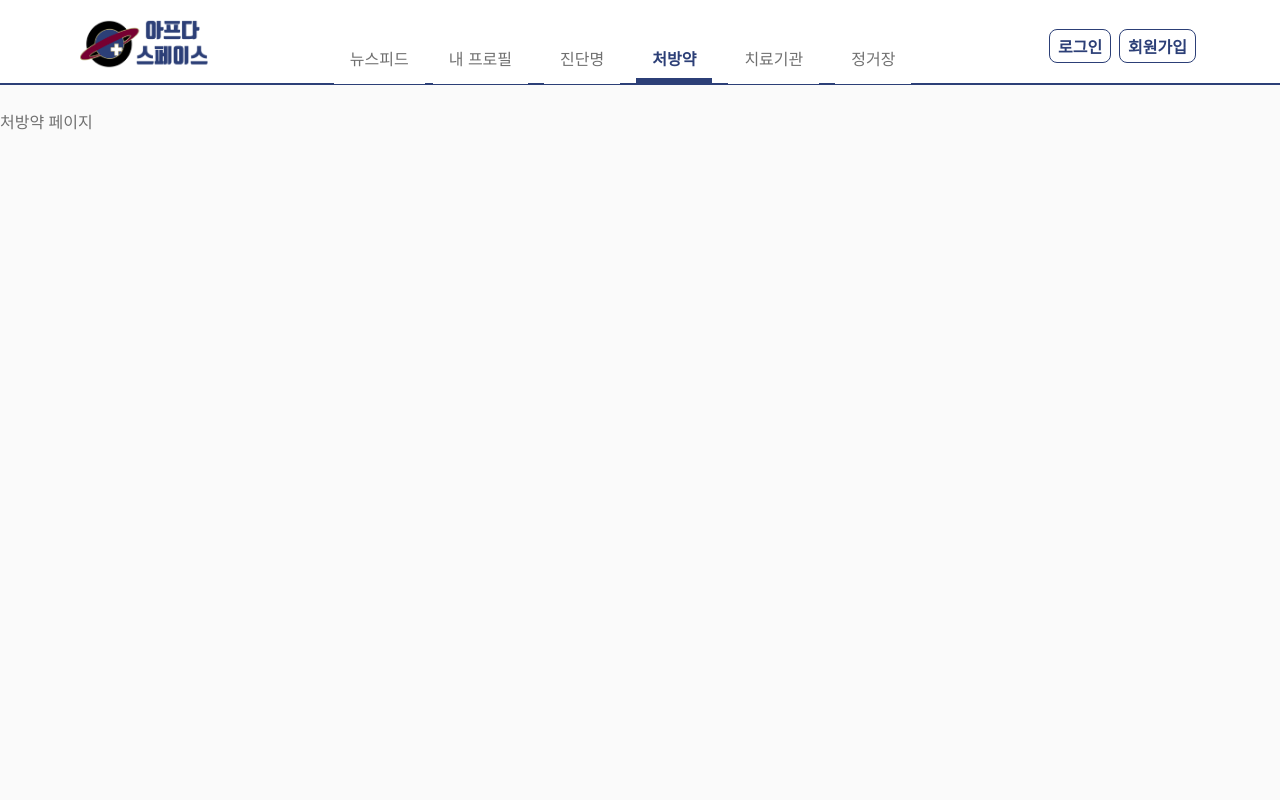
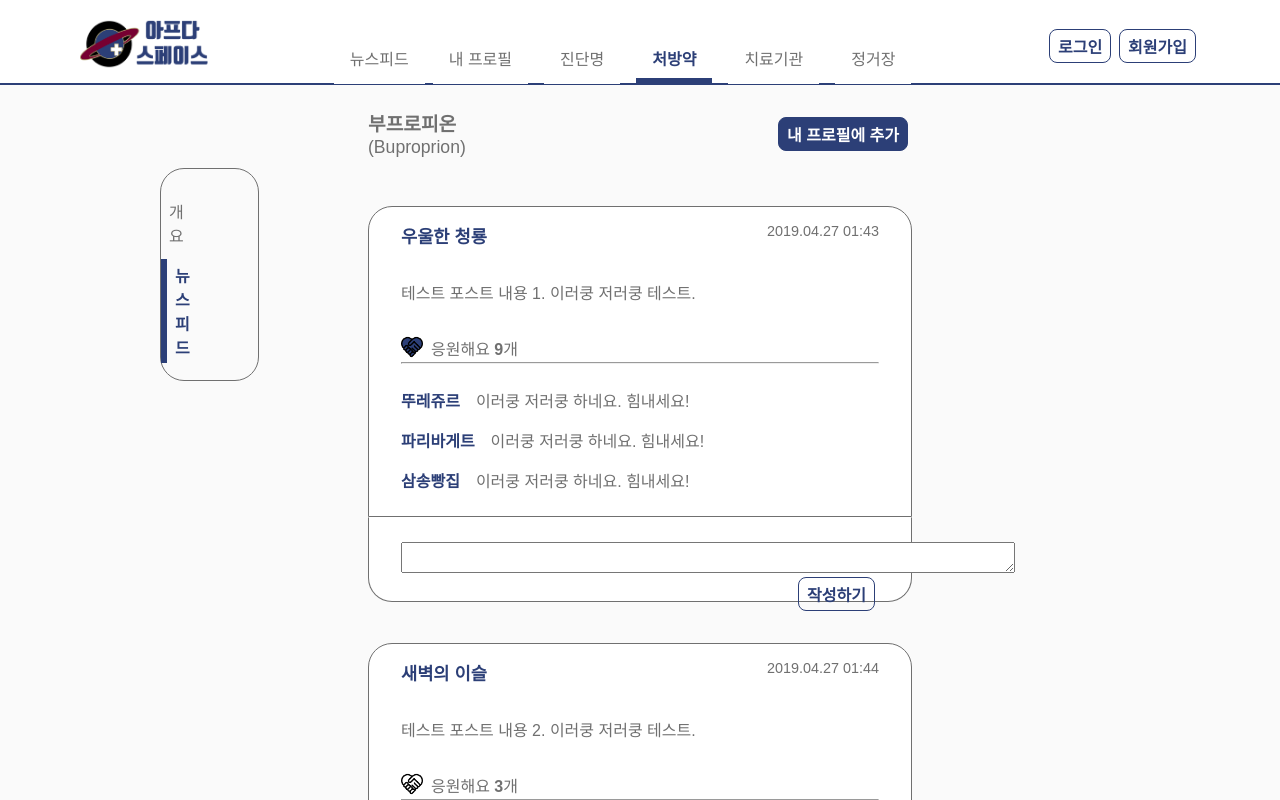
Before and after one commit to heech1013/afda-space, a React (Create React App) app in the folder front_end/: page /medicine/newspeed in a window 1280 px wide. Shown: the top 800 px of the page. Built offline with nearby package versions, Linux system fonts and the light colour scheme.

Commit message:
20190509

```diff
--- a/front_end/src/components/App.js
+++ b/front_end/src/components/App.js
@@ -4,7 +4,7 @@ import {
   NewsPeedPage,
   ProfilePage,
   DiagnosisPage, DiagnosisSummaryPage, DiagnosisSymptomPage, DiagnosisMedicinePage, DiagnosisNewsPeedPage,
-  MedicinePage,
+  MedicinePage, MedicineSummaryPage, MedicineNewspeedPage,
   CenterPage,
   StationPage
 } from 'pages';
@@ -22,7 +22,9 @@ const App = () => {
         <Route exact path="/diagnosis/medicine" component={DiagnosisMedicinePage}/>
         <Route exact path="/diagnosis/newspeed" component={DiagnosisNewsPeedPage}/>
 
-        <Route path="/medicine" component={MedicinePage}/>
+        <Route exact path="/medicine" component={MedicinePage}/>
+        <Route exact path="/medicine/summary" component={MedicineSummaryPage}/>
+        <Route exact path="/medicine/newspeed" component={MedicineNewspeedPage}/>
 
         <Route path="/center" component={CenterPage}/>
 
--- a/front_end/src/components/common/ContentList/ContentList.js
+++ b/front_end/src/components/common/ContentList/ContentList.js
@@ -21,7 +21,7 @@ const ContentItem = ({title, enTitle, number, to}) => {
 
 const ContentList = ({row_1, row_2, to, contents}) => {
   const contentList = contents.map((content) => {
-    const {id, title, enTitle, number} = content;
+    const { id, title, enTitle, number } = content;
     return (
       <div className={cx('content-item-wrapper')} key={id}>
         <ContentItem
--- a/front_end/src/components/common/ContentTitle/ContentTitle.scss
+++ b/front_end/src/components/common/ContentTitle/ContentTitle.scss
@@ -3,9 +3,10 @@
   margin-right: 23rem;
   .nameKr {
     font-weight: bold;
+    font-size: 1.2rem;
   }
   .nameEn {
-
+    font-size: 1.1rem;
   }
   .button {
     float: right;
--- /dev/null
+++ b/front_end/src/components/common/DynamicContentList/index.js
@@ -0,0 +1 @@
+export { default } from './DynamicContentList';
--- a/front_end/src/pages/MedicinePage.js
+++ /dev/null
@@ -1,12 +0,0 @@
-import React from 'react';
-import PageTemplate from 'components/common/PageTemplate';
-
-const MedicinePage = () => {
-  return (
-    <PageTemplate>
-      처방약 페이지
-    </PageTemplate>
-  )
-}
-
-export default MedicinePage;
--- a/front_end/src/pages/index.js
+++ b/front_end/src/pages/index.js
@@ -7,6 +7,9 @@ export { default as DiagnosisSymptomPage } from './diagnosis/DiagnosisSymptomPag
 export { default as DiagnosisMedicinePage } from './diagnosis/DiagnosisMedicinePage';
 export { default as DiagnosisNewsPeedPage } from './diagnosis/DiagnosisNewsPeedPage';
 
-export { default as MedicinePage } from './MedicinePage';
+export { default as MedicinePage } from './medicine/MedicinePage';
+export { default as MedicineSummaryPage } from './medicine/MedicineSummaryPage';
+export { default as MedicineNewspeedPage } from './medicine/MedicineNewspeedPage';
+
 export { default as CenterPage } from './CenterPage';
 export { default as StationPage } from './StationPage';
--- /dev/null
+++ b/front_end/src/pages/medicine/MedicineNewspeedPage.js
@@ -0,0 +1,69 @@
+import React from 'react';
+
+import PageTemplate from 'components/common/PageTemplate';
+import ContentTitle from 'components/common/ContentTitle';
+import MiniMenu from 'components/common/MiniMenu';
+import PostList from 'components/common/PostList';
+
+const MedicineNewspeedPage = () => {
+  return (
+    <PageTemplate>
+      <ContentTitle nameKr={"부프로피온"} nameEn={"Buproprion"} onClick={() => console.log('addToMyProfile')}/>
+      <PostList posts={
+        [
+          { id: 1,
+            nick: '우울한 청룡',
+            updatedAt: '2019-04-27 01:43:44',
+            body: '테스트 포스트 내용 1. 이러쿵 저러쿵 테스트.',
+            theme: 'support',
+            checked: true,
+            number: 9,
+            onClick: () => console.log('onClick() is activated.'),
+            comment: [
+              {
+                id: 1,
+                nick: '뚜레쥬르',
+                body: '이러쿵 저러쿵 하네요. 힘내세요!'
+              },
+              {
+                id: 2,
+                nick: '파리바게트',
+                body: '이러쿵 저러쿵 하네요. 힘내세요!'
+              },
+              {
+                id: 5,
+                nick: '삼송빵집',
+                body: '이러쿵 저러쿵 하네요. 힘내세요!'
+              }
+          ]
+          },
+          { id: 2,
+            nick: '새벽의 이슬',
+            updatedAt: '2019-04-27 01:44:34',
+            body: '테스트 포스트 내용 2. 이러쿵 저러쿵 테스트.',
+            theme: 'support',
+            checked: false,
+            number: 3,
+            onClick: () => console.log('onClick() is activated.'),
+            comment: [
+              {
+                id: 3,
+                nick: '뚜레쥬르',
+                body: '이러쿵 저러쿵 하네요. 힘내세요!'
+              },
+              {
+                id: 4,
+                nick: '파리바게트',
+                body: '이러쿵 저러쿵 하네요. 힘내세요!'
+              }
+          ]
+          }
+        ]
+      }/>
+      <MiniMenu buttonArr={["개요","뉴스피드"]}/>
+    </PageTemplate>
+
+  );
+}
+
+export default MedicineNewspeedPage;
--- /dev/null
+++ b/front_end/src/pages/medicine/MedicinePage.js
@@ -0,0 +1,92 @@
+import React from 'react';
+
+import PageTemplate from 'components/common/PageTemplate';
+import ContentList from 'components/common/ContentList';
+
+const MedicinePage = () => {
+  return (
+    <PageTemplate>
+      <ContentList
+        row_1={'처방약'}
+        row_2={'평가 수'}
+        to={'medicine'}
+        contents={[
+          {
+            id: 1,
+            title: '부프로피온',
+            enTitle: 'Buropion',
+            number: '63'
+          },
+          {
+            id: 2,
+            title: '부프로피온',
+            enTitle: 'Buropion',
+            number: '103'
+          },
+          {
+            id: 3,
+            title: '부프로피온',
+            enTitle: 'Buropion',
+            number: '63'
+          },
+          {
+            id: 4,
+            title: '부프로피온',
+            enTitle: 'Buropion',
+            number: '103'
+          },
+          {
+            id: 5,
+            title: '부프로피온',
+            enTitle: 'Buropion',
+            number: '63'
+          },
+          {
+            id: 6,
+            title: '부프로피온',
+            enTitle: 'Buropion',
+            number: '103'
+          },
+          {
+            id: 7,
+            title: '부프로피온',
+            enTitle: 'Buropion',
+            number: '63'
+          },
+          {
+            id: 8,
+            title: '부프로피온',
+            enTitle: 'Buropion',
+            number: '103'
+          },
+          {
+            id: 9,
+            title: '부프로피온',
+            enTitle: 'Buropion',
+            number: '63'
+          },
+          {
+            id: 10,
+            title: '부프로피온',
+            enTitle: 'Buropion',
+            number: '103'
+          },
+          {
+            id: 11,
+            title: '부프로피온',
+            enTitle: 'Buropion',
+            number: '63'
+          },
+          {
+            id: 12,
+            title: '부프로피온',
+            enTitle: 'Buropion',
+            number: '103'
+          }
+        ]}
+      />
+    </PageTemplate>
+  )
+}
+
+export default MedicinePage;
--- /dev/null
+++ b/front_end/src/pages/medicine/MedicineSummaryPage.js
@@ -0,0 +1,19 @@
+import React from 'react';
+
+import PageTemplate from 'components/common/PageTemplate';
+import ContentTitle from 'components/common/ContentTitle';
+import Description from 'components/common/Description';
+import MiniMenu from 'components/common/MiniMenu';
+
+const MedicineSummaryPage = () => {
+  return (
+    <PageTemplate>
+      <ContentTitle nameKr={"부프로피온"} nameEn={"Bupropion"} onClick={() => console.log('addToMyProfile')}/>
+      <Description nameKr={"부프로피온"} content={"부프로피온(bupropion) 혹은 부프로피온염산염은 영국 글락소스미스클라인이 개발한 항우울제 혹은 경구용 금연 치료제로 쓰이는 의약품이다."} />
+      <MiniMenu buttonArr={["개요", "뉴스피드"]}/>
+    </PageTemplate>
+
+  );
+}
+
+export default MedicineSummaryPage;
```
Also changed, not shown: front_end/src/components/common/DynamicContentList/DynamicContentList.js (added, +81 -0 lines), front_end/src/components/common/DynamicContentList/DynamicContentList.scss (added).
